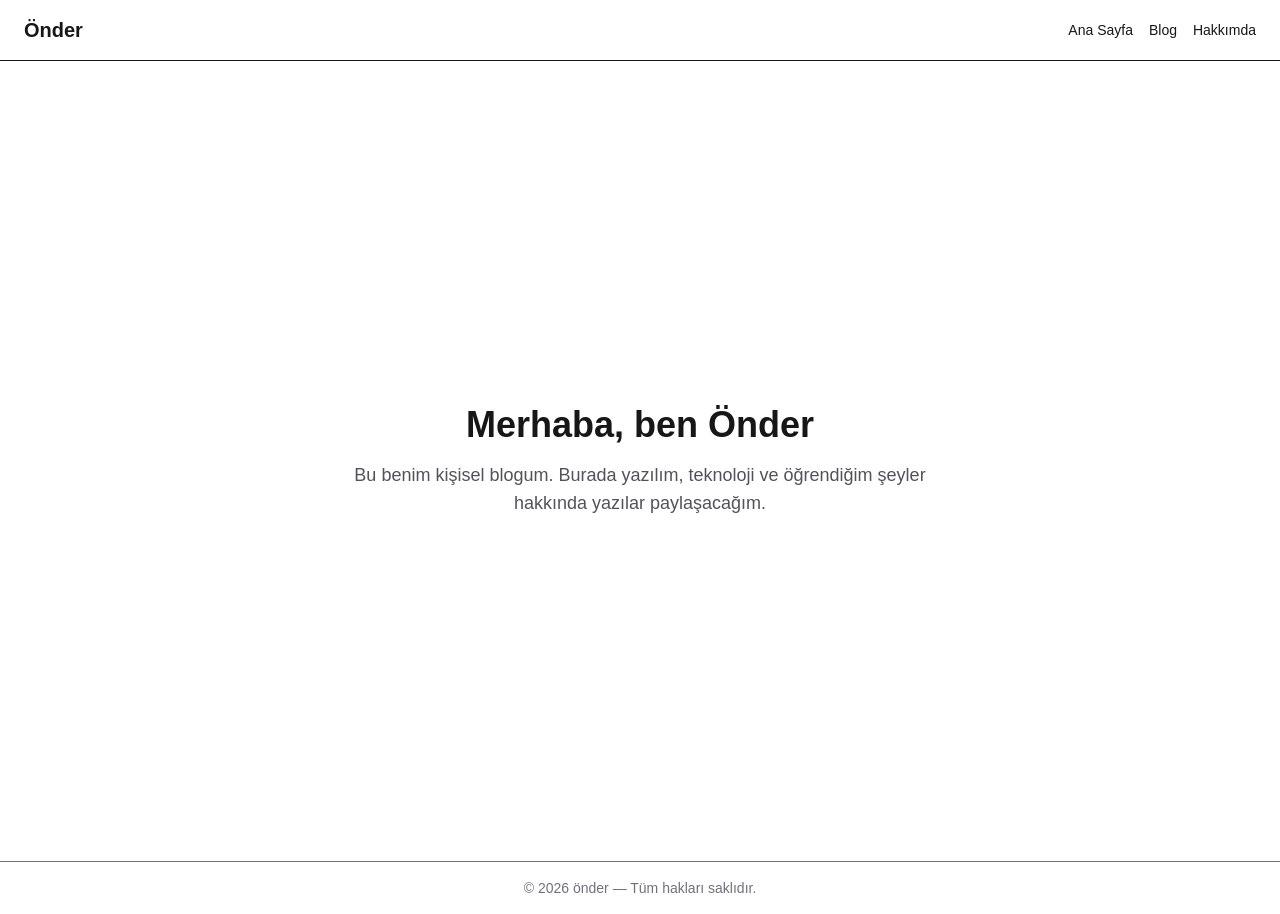
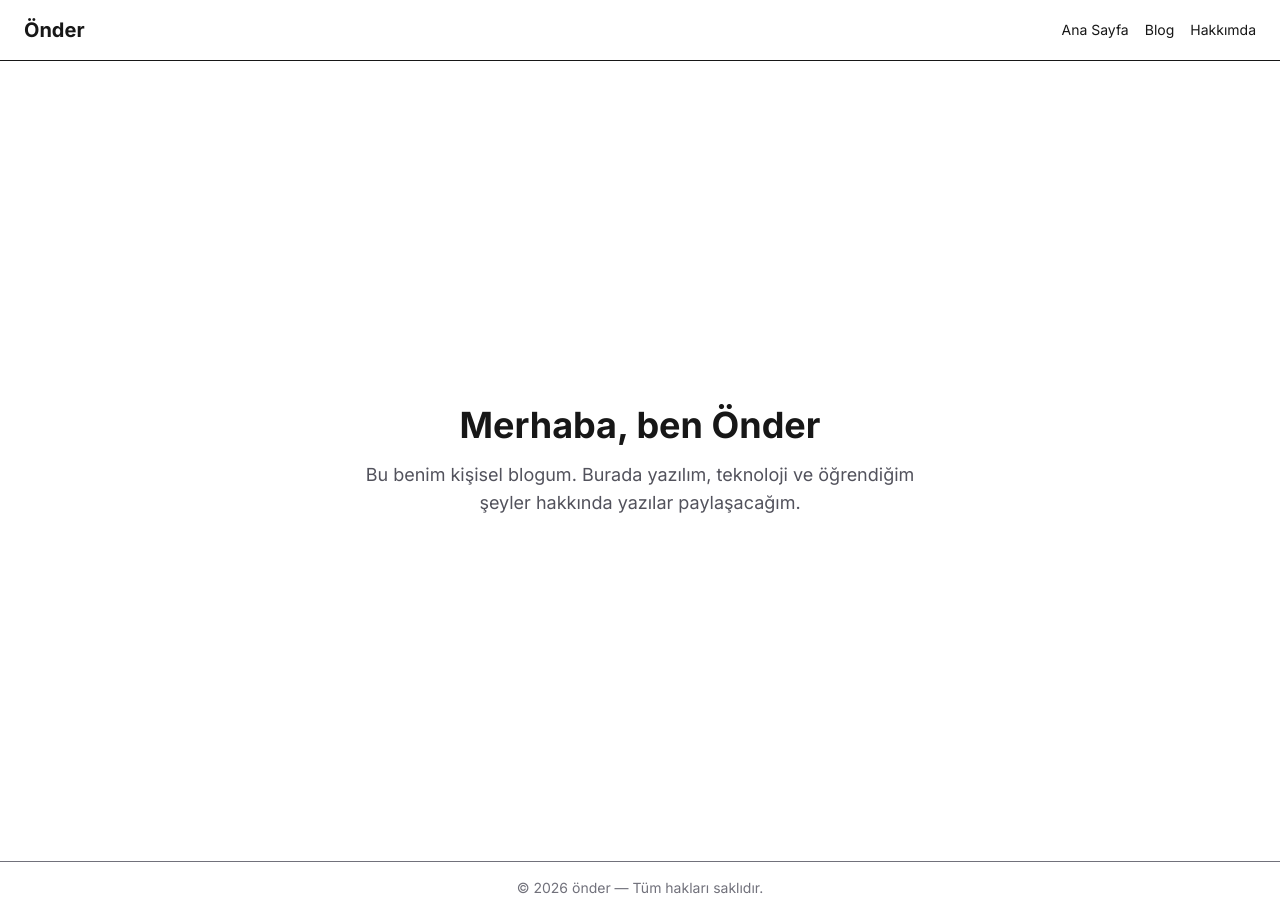
Before and after one commit to guzelogluonder/blog, a Next.js app: page / in a window 1280 px wide. Built offline with nearby package versions, Linux system fonts and the light colour scheme.

Commit message:
Inter fontunu ekle
next/font/google ile Inter fontu eklenip body'ye uygulandı,
bunu ezen eski Arial font-family kuralı globals.css'ten kaldırıldı.

```diff
--- a/app/globals.css
+++ b/app/globals.css
@@ -24,5 +24,4 @@
 body {
   background: var(--background);
   color: var(--foreground);
-  font-family: Arial, Helvetica, sans-serif;
 }
--- a/app/layout.tsx
+++ b/app/layout.tsx
@@ -1,7 +1,10 @@
 import type { Metadata } from "next";
+import { Inter } from "next/font/google";
 import "./globals.css";
 import Header from "@/components/Header";
 import Footer from "@/components/Footer";
+
+const inter = Inter({ subsets: ["latin"] });
 
 export const metadata: Metadata = {
   title: "Benim Blogum",
@@ -15,7 +18,7 @@
 }>) {
   return (
     <html lang="tr">
-      <body className="min-h-screen flex flex-col">
+      <body className={`${inter.className} min-h-screen flex flex-col`}>
         <Header />
         <div className="flex-1">{children}</div>
         <Footer />
```
